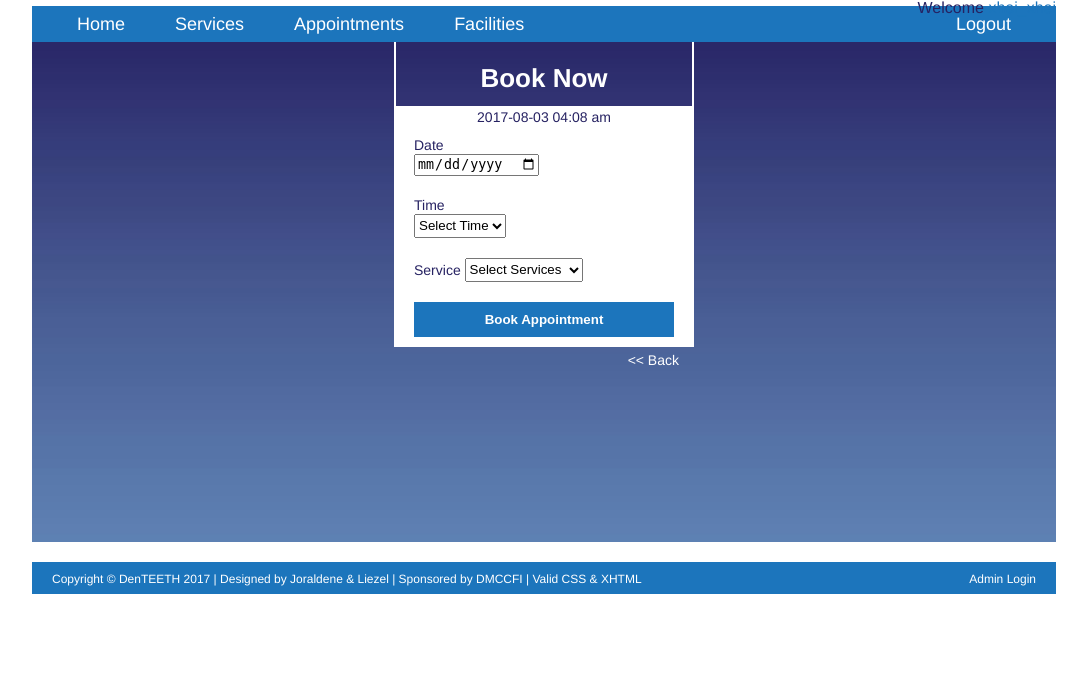
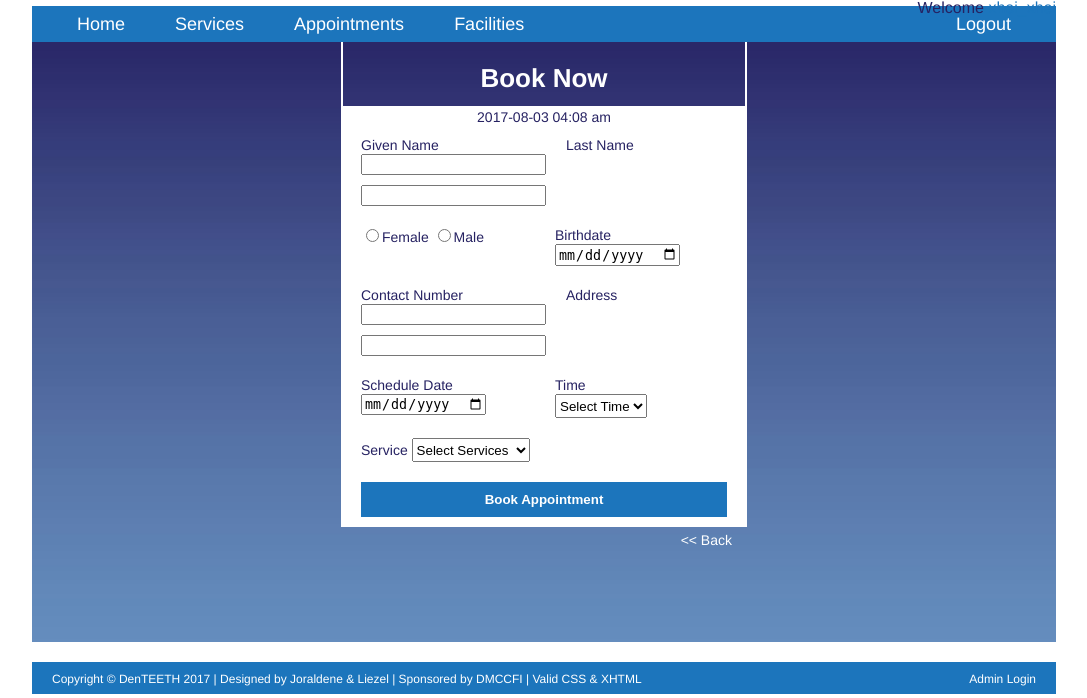
Before and after one commit to gracie0830/dental-booking, a PHP site: page /a-book.php in a window 1280 px wide. Shown: the part 119-817 px from the top of the page, without its empty margins (96-1183 px from the left). Before the commit the page ends 713 px from the top, so only its background shows below. Run offline with PHP 8.4, Linux system fonts and the light colour scheme; a user stored in the database is signed in.

Commit message:
new adjustments

```diff
--- a/a-book.php
+++ b/a-book.php
@@ -34,13 +34,11 @@
 ?>
 
 <html !DOCTYPE HTML>
-<?php
-?>
 
 <body id="reg">
-	<div id="book-form">
+	<div id="abook-form">
 
-	<div class="book-form">
+	<div class="abook-form">
 		<h1>Book Now</h1>
 		<form action="l-book.php" method="POST" class="bookform">
 		<?php
@@ -49,8 +47,38 @@
 			echo "<p class='today'>$today $ttime</p>";
 		?>
 
+	<p class="pass">
+		<label>Given Name</label><br>
+		<input type="text" name="gname" class="in" required>
+	</p>
+
 	<p>
-		<label>Date</label><br>
+		<label>Last Name</label><br>
+		<input type="text" name="lname" class="in" required>
+	</p>
+
+	<p class="b-right">
+	<input type="radio" name="gender" value="F"/>Female
+	<input type="radio" name="gender" value="M"/>Male
+	</p>
+
+	<p>
+		<label>Birthdate</label><br>
+		<input type="date" name="birthdate" class="in" required>
+	</p>
+
+	<p class="pass">
+		<label>Contact Number</label><br>
+		<input type="tel" name="contactNum" class="in" required>
+	</p>
+
+	<p>
+		<label>Address</label><br>
+		<input type="text" name="address" class="in" required>
+	</p>
+
+	<p class="b-right">
+		<label>Schedule Date</label><br>
 		<input type="date" name="bookdate" required>
 	</p>
 
@@ -103,7 +131,7 @@
 	?>
 
 	<p class="reg-in">
-	<input type="submit" value="Book Appointment" class="book-sub" name="book_btn">
+	<input type="submit" value="Book Appointment" class="abook-sub" name="book_btn">
 	</p>
 
 		</form>
--- a/admin-appointment.php
+++ b/admin-appointment.php
@@ -24,9 +24,9 @@
 		Appointments:
 	</p>
 
-	<!--<div class="buttons-app">
+	<div class="buttons-app">
 		<button class="app-but"><a href="a-book.php" class="app-but">Book Appointment</a></button>
-	</div>-->
+	</div>
 
 	<table width="800" border="1" cellpadding="1" cellspacing="1">
 		<tr>
--- a/cancel-appointment.php
+++ b/cancel-appointment.php
@@ -7,7 +7,7 @@
 
 	//connect to database
 	$db = mysqli_connect("127.0.0.1", "root", "", "authentication");
-	$sql = "SELECT * FROM appointments where userID =".$_SESSION['user_id'];
+	$sql = "SELECT * FROM appointments where userID =".$_SESSION['user_id']. " ORDER BY schedDate";
 	$records = mysqli_query($db,$sql);
 ?>
 
--- a/header-login.html
+++ b/header-login.html
@@ -34,7 +34,7 @@ session_start();
 
 <div id="header"><!--start wrap here-->
 	<div id="logo"><!--start logo here-->
-	<a href="#"><img src="images\logo.jpg" /></a>
+	<a href="home.php"><img src="images\logo.jpg" /></a>
 	</div><!--end logo here-->
 
 	<div id="header-right"><!--start header-right here-->
--- a/header.html
+++ b/header.html
@@ -11,7 +11,7 @@
 
 <div id="header"><!--start wrap here-->
 	<div id="logo"><!--start logo here-->
-	<a href="#"><img src="images\logo.jpg" /></a>
+	<a href="index.php"><img src="images\logo.jpg" /></a>
 	</div><!--end logo here-->
 
 	<div id="header-right"><!--start header-right here-->
--- a/registration.php
+++ b/registration.php
@@ -111,7 +111,7 @@
 
 	<p>
 		<label>Email Address</label><br>
-		<input type="text" name="email" class="in" required>
+		<input type="email" name="email" class="in" required>
 	</p>
 
 	<p class="pass">
--- a/reschedule.php
+++ b/reschedule.php
@@ -16,7 +16,7 @@
 			$dttoday = $today . " " . $ttime;
 
 			if ($reschedDate > $today){
-			$updatesql = "UPDATE appointments SET schedDate = '$reschedDate', schedTime = '$reschedTime' WHERE ID = ".$_SESSION['id'];
+			$updatesql = "UPDATE appointments SET schedDate = '$reschedDate', schedTime = '$reschedTime', status = 're-scheduled' WHERE ID = ".$_SESSION['id'];
 			$result = mysqli_query($db, $updatesql);
 
 				$_SESSION['message'] = "Your new schedule is dated on" . $_POST['reschedDate'] . "at" . $_POST['reschedTime'];
--- a/style.css
+++ b/style.css
@@ -848,7 +848,7 @@ h2{
     height: 380px;
 }
 
-#book-form h1{
+#book-form h1, #abook-form h1{
 	margin: 0;
 	font-family: Gotham, "Helvetica Neue", Helvetica, Arial, sans-serif;
     font-size: 26px;
@@ -880,6 +880,38 @@ h2{
     padding: 10px 20px;
     font-size: 14px;
     color: #262262;
+}
+
+#abook-form{
+	background-image: url(images/sign-bg.jpg);
+    background-size: 100% auto;
+    background-repeat: no-repeat;
+    height: 600px;
+}
+
+#abook-form p {
+    padding: 10px 20px;
+    font-size: 14px;
+    color: #262262;
+}
+
+.abook-form{
+	width: 406px;
+	margin: 0 auto;
+}
+
+#abook-form .b-right{
+	width: 174px;
+}
+
+.abook-sub {
+    background-color: #1c75bc;
+    border: none;
+    padding: 10px;
+    color: #fff;
+    width: 366px;
+    font-weight: bold;
+    cursor: pointer;
 }
 
 .today{
```
Also changed, not shown: l-book.php (+3 -5 lines).
